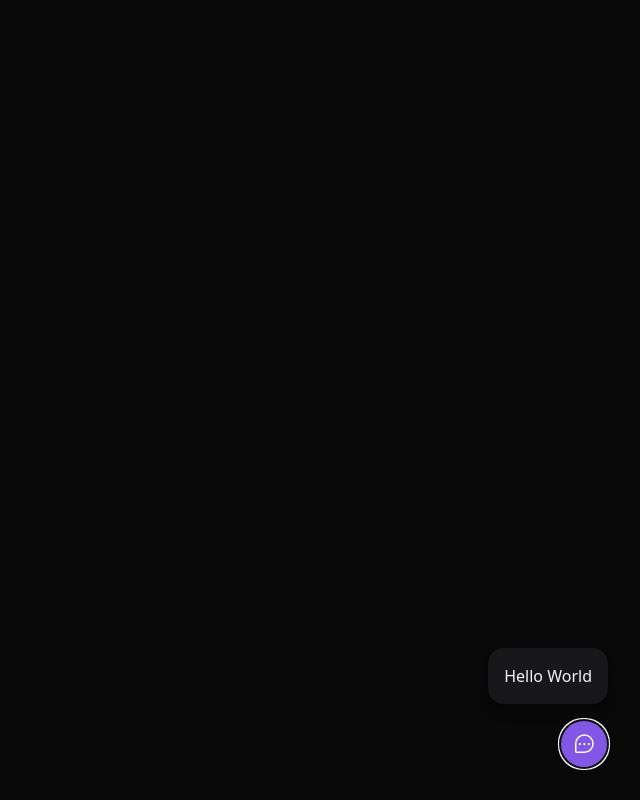
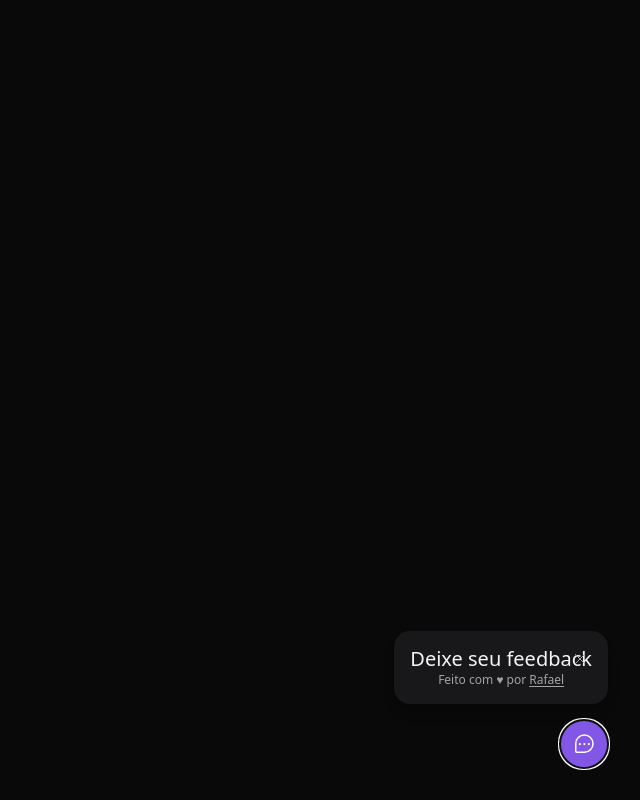
Before and after one commit to RafaelMartinsRibeiro/FeedGet, a React (Vite) app in the folder NlwReturn/: page / in a window 1280 px wide. Both pictures are taken after a click on the button "Feedback". Shown: the whole page, without its empty margins (640-1280 px from the left). Built offline with nearby package versions, Linux system fonts and the light colour scheme.

Commit message:
Added CloseButton component

```diff
--- /dev/null
+++ b/NlwReturn/src/components/CloseButton.tsx
@@ -0,0 +1,13 @@
+import { Popover } from "@headlessui/react";
+import { X } from "phosphor-react";
+
+export function CloseButton() {
+  return (
+    <Popover.Button
+      className="absolute top-5 right-5 text-zinc-400 hover:text-zinc-100"
+      title="Fechar formulário de Feedback"
+    >
+      <X className="w-4 h-4" />
+    </Popover.Button>
+  );
+}
--- a/NlwReturn/src/components/WidgetForm.tsx
+++ b/NlwReturn/src/components/WidgetForm.tsx
@@ -1,7 +1,26 @@
+import { CloseButton } from "./CloseButton";
+
 export function WidgetForm() {
   return (
     <div className="bg-zinc-900 p-4 relative rounded-2xl mb-4 flex flex-col items-center shadow-lg w-[calc(100vw-2rem)] md:w-auto">
-      Hello World
+      <header>
+        <span className="text-xl leading-6">Deixe seu feedback</span>
+        <CloseButton />
+      </header>
+
+      <p>
+
+      </p>
+
+      <footer className="text-xs text-neutral-400">
+        Feito com ♥ por{" "}
+        <a
+          className="underline underline-offset-2"
+          href="https://github.com/RafaelMartinsRibeiro"
+        >
+          Rafael
+        </a>
+      </footer>
     </div>
   );
 }
```
Also changed, not shown: NlwReturn/src/global.css (line endings or trailing spaces).
